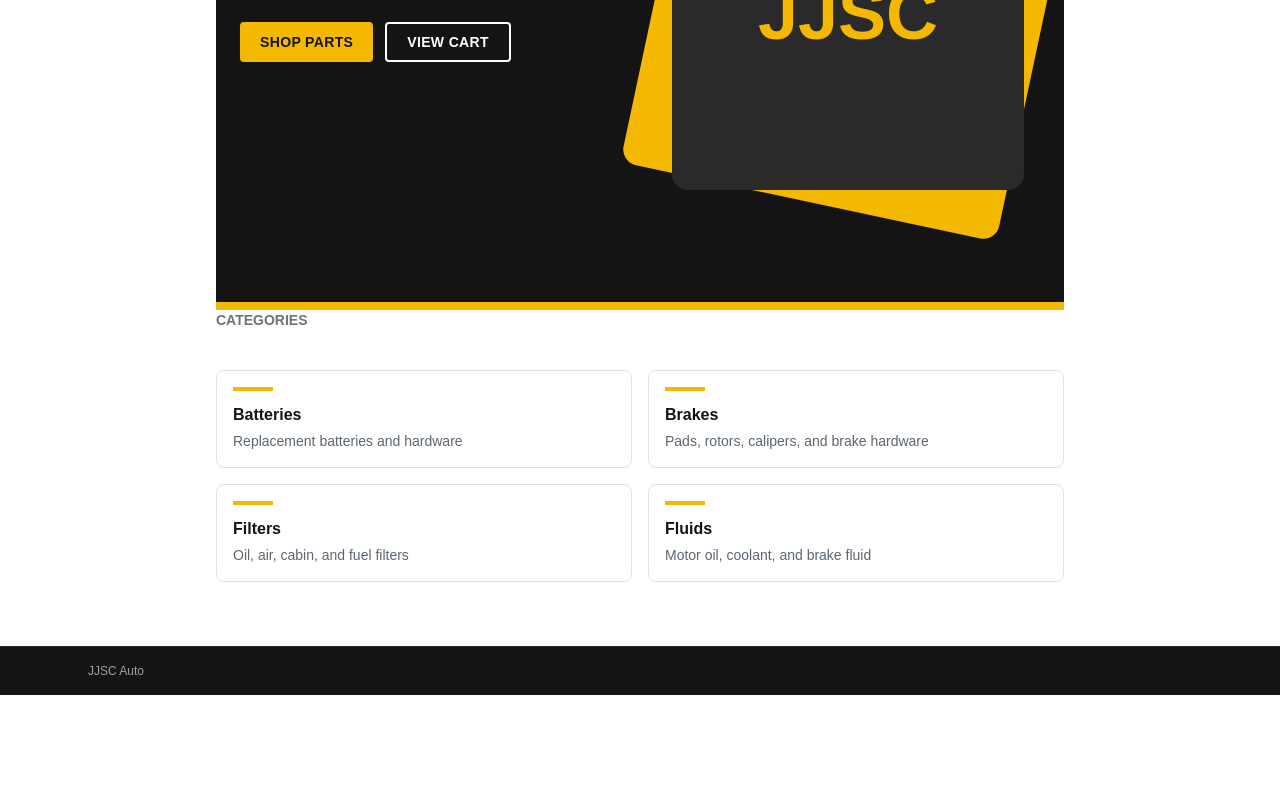
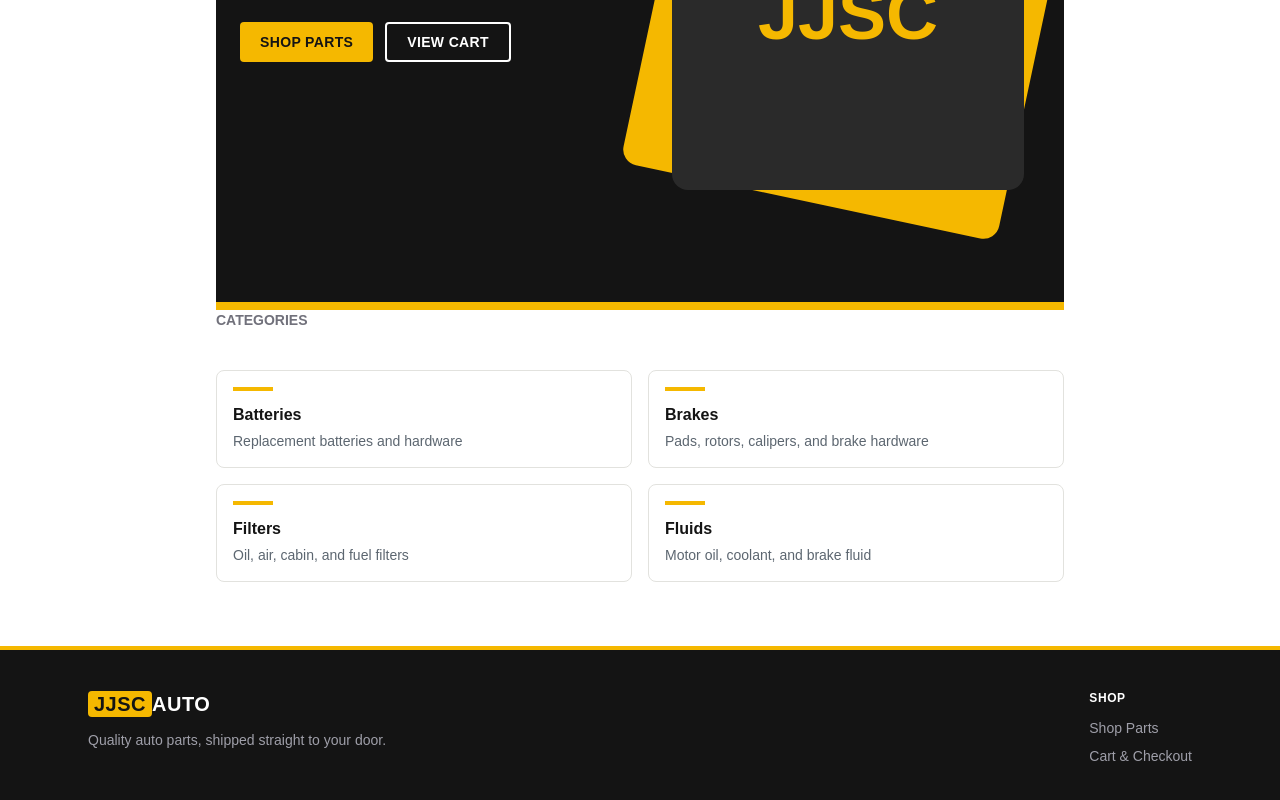
Before and after one commit to chrisbolosan/JJSC-Auto, a Next.js app in the folder web/: page / in a window 1280 px wide. Shown: the part 442-1242 px from the top of the page. Before the commit the page ends 1137 px from the top, so only its background shows below. Built offline with nearby package versions, Linux system fonts and the light colour scheme.

Commit message:
restyled footer

```diff
--- a/web/src/components/Footer.tsx
+++ b/web/src/components/Footer.tsx
@@ -1,8 +1,48 @@
+import Link from 'next/link';
+
+const shopLinks = [
+  { href: '/allproducts', label: 'Shop Parts' },
+  { href: '/checkout', label: 'Cart & Checkout' },
+];
+
 export default function Footer() {
   return (
     <footer className="mt-auto bg-ink text-zinc-400">
-      <div className="border-t border-ink-light">
-        <p className="mx-auto max-w-6xl px-4 py-4 text-xs sm:px-6">JJSC Auto</p>
+      <div className="h-1 bg-brand" />
+
+      <div className="mx-auto grid max-w-6xl gap-8 px-4 py-10 sm:grid-cols-2 sm:px-6">
+        <div>
+          <Link
+            href="/"
+            className="text-xl font-extrabold uppercase tracking-wide text-white"
+          >
+            <span className="rounded-sm bg-brand px-1.5 py-0.5 text-ink">
+              JJSC
+            </span>
+            <span>Auto</span>
+          </Link>
+          <p className="mt-3 max-w-xs text-sm">
+            Quality auto parts, shipped straight to your door.
+          </p>
+        </div>
+
+        <nav aria-label="Footer" className="sm:justify-self-end">
+          <h2 className="text-xs font-semibold uppercase tracking-wider text-white">
+            Shop
+          </h2>
+          <ul className="mt-3 space-y-2 text-sm">
+            {shopLinks.map((link) => (
+              <li key={link.href}>
+                <Link
+                  href={link.href}
+                  className="transition-colors hover:text-brand"
+                >
+                  {link.label}
+                </Link>
+              </li>
+            ))}
+          </ul>
+        </nav>
       </div>
     </footer>
   );
```
